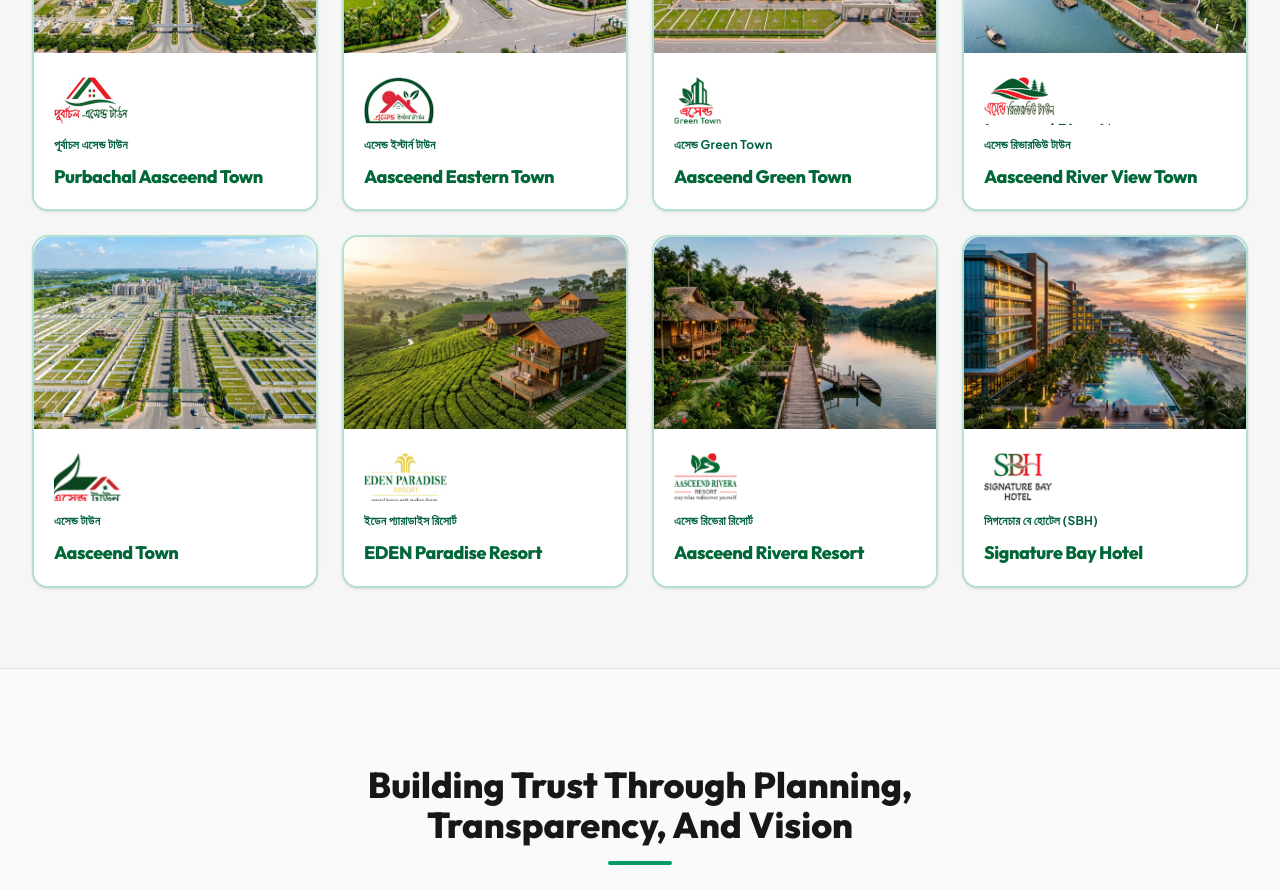
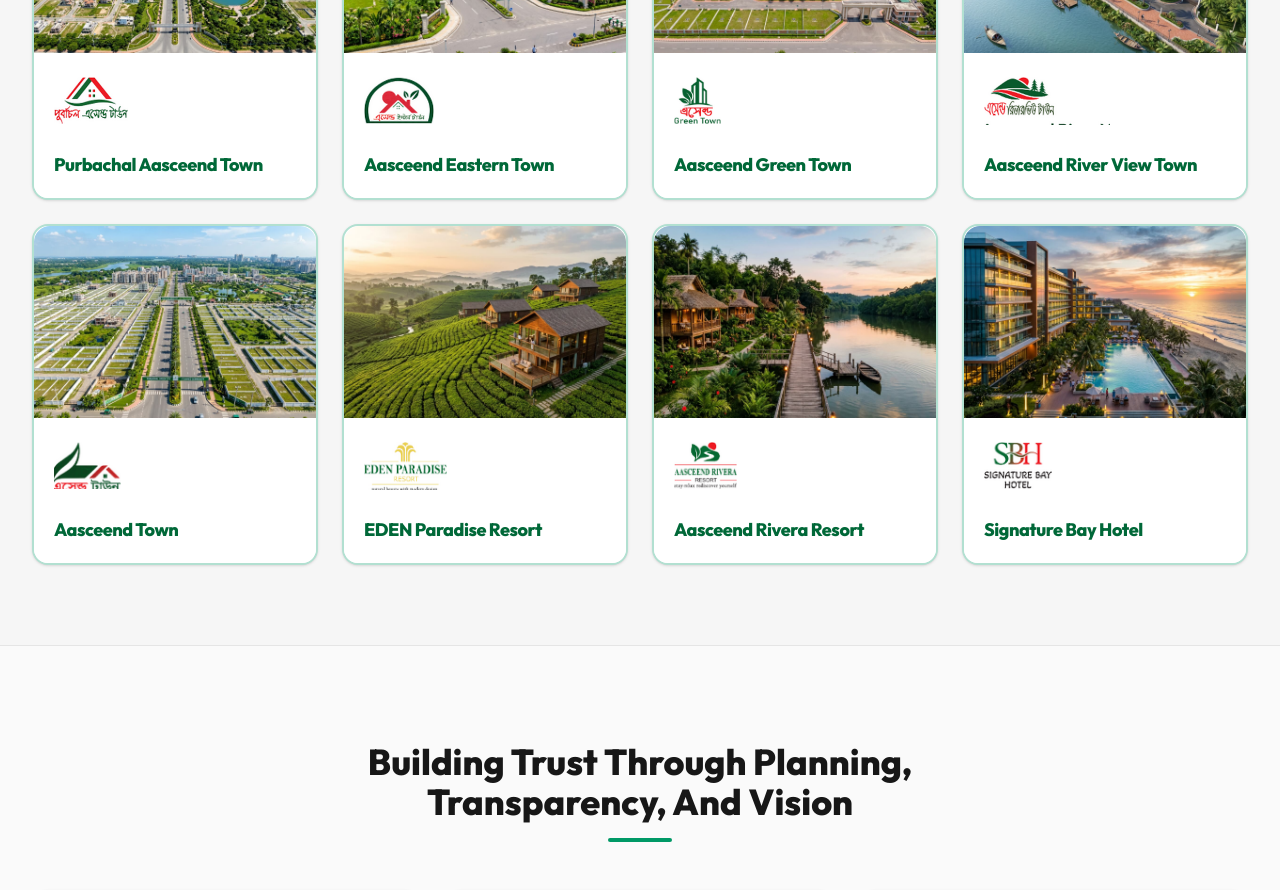
Before and after one commit to MONIRHOSSAIN410/asceend, a React (Vite) app: page / in a window 1280 px wide. Shown: the part 1180-2070 px from the top of the page. Built offline with nearby package versions, Linux system fonts and the light colour scheme.

Commit message:
aasceend group

```diff
--- a/src/data/mockData.ts
+++ b/src/data/mockData.ts
@@ -83,7 +83,7 @@ export const PROJECTS: ProjectData[] = [
   {
     id: 'purbachal-aasceend-town',
     name: 'Purbachal Aasceend Town',
-    banglaName: 'পূর্বাচল এসেন্ড টাউন',
+
     tagline: 'Where Modern Living Meets Nature’s Serenity',
     category: 'township',
     heroImage: '/assets/images/bd_purbachal_town_1793789186589.jpg',
@@ -140,7 +140,7 @@ export const PROJECTS: ProjectData[] = [
   {
     id: 'aasceend-eastern-town',
     name: 'Aasceend Eastern Town',
-    banglaName: 'এসেন্ড ইস্টার্ন টাউন',
+
     tagline: 'A Master-Planned Oasis of Contemporary Living',
     category: 'township',
     heroImage: '/assets/images/bd_eastern_town_1793789186885.jpg',
@@ -189,7 +189,7 @@ export const PROJECTS: ProjectData[] = [
   {
     id: 'aasceend-town',
     name: 'Aasceend Town',
-    banglaName: 'এসেন্ড টাউন',
+
     tagline: 'A Planned Community Designed For Tomorrow’s Living',
     category: 'township',
     heroImage: '/assets/images/bd_aasceend_town_1793789219770.jpg',
@@ -238,7 +238,7 @@ export const PROJECTS: ProjectData[] = [
   {
     id: 'aasceend-green-town',
     name: 'Aasceend Green Town',
-    banglaName: 'এসেন্ড Green Town',
+
     tagline: 'A Peaceful Address Near Dhaka-Mawa Expressway',
     category: 'township',
     heroImage: '/assets/images/bd_greentown_plots_1793789201219.jpg',
@@ -287,7 +287,7 @@ export const PROJECTS: ProjectData[] = [
   {
     id: 'aasceend-river-view-town',
     name: 'Aasceend River View Town',
-    banglaName: 'এসেন্ড রিভারভিউ টাউন',
+
     tagline: 'Live Close To Nature, Stay Close To The City',
     category: 'township',
     heroImage: '/assets/images/bd_riverview_town_1793789203288.jpg',
@@ -336,7 +336,7 @@ export const PROJECTS: ProjectData[] = [
   {
     id: 'signature-bay-hotel',
     name: 'Signature Bay Hotel',
-    banglaName: 'সিগনেচার বে হোটেল (SBH)',
+
     tagline: 'Experience Comfort, Elegance, And Modern Hospitality',
     category: 'hotel',
     heroImage: '/assets/images/bd_signature_bay_1793789202981.jpg',
@@ -384,7 +384,7 @@ export const PROJECTS: ProjectData[] = [
   {
     id: 'aasceend-riviera-resort',
     name: 'Aasceend Rivera Resort',
-    banglaName: 'এসেন্ড রিভেরা রিসোর্ট',
+
     tagline: 'Own Your Share Of Riverside Tranquility',
     category: 'resort',
     heroImage: '/assets/images/bd_riviera_resort_1793789220380.jpg',
@@ -432,7 +432,7 @@ export const PROJECTS: ProjectData[] = [
   {
     id: 'eden-paradise-resort',
     name: 'EDEN Paradise Resort',
-    banglaName: 'ইডেন প্যারাডাইস রিসোর্ট',
+
     tagline: 'Where Modern Luxury Meets Nature’s Serenity',
     category: 'resort',
     heroImage: '/assets/images/bd_eden_paradise_1793790838938.jpg',
--- a/src/views/HomeView.tsx
+++ b/src/views/HomeView.tsx
@@ -608,7 +608,7 @@ export const HomeView: React.FC<HomeViewProps> = ({ onNavigate, onRequestCall })
                 alt={div.name}
                 className="w-full h-full object-cover group-hover:scale-110 transition-transform duration-500"
               />
-              <div className="absolute inset-0 bg-gradient-to-t from-black/90 via-black/40 to-transparent group-hover:from-emerald-950/90 transition-colors" />
+              <div className="absolute inset-0 bg-linear-to-t from-black/90 via-black/40 to-transparent group-hover:from-emerald-950/90 transition-colors" />
 
               <div className="absolute inset-0 p-4 flex flex-col justify-end text-white">
                 <span className="text-[10px] uppercase font-bold text-emerald-300 tracking-wider">
```
